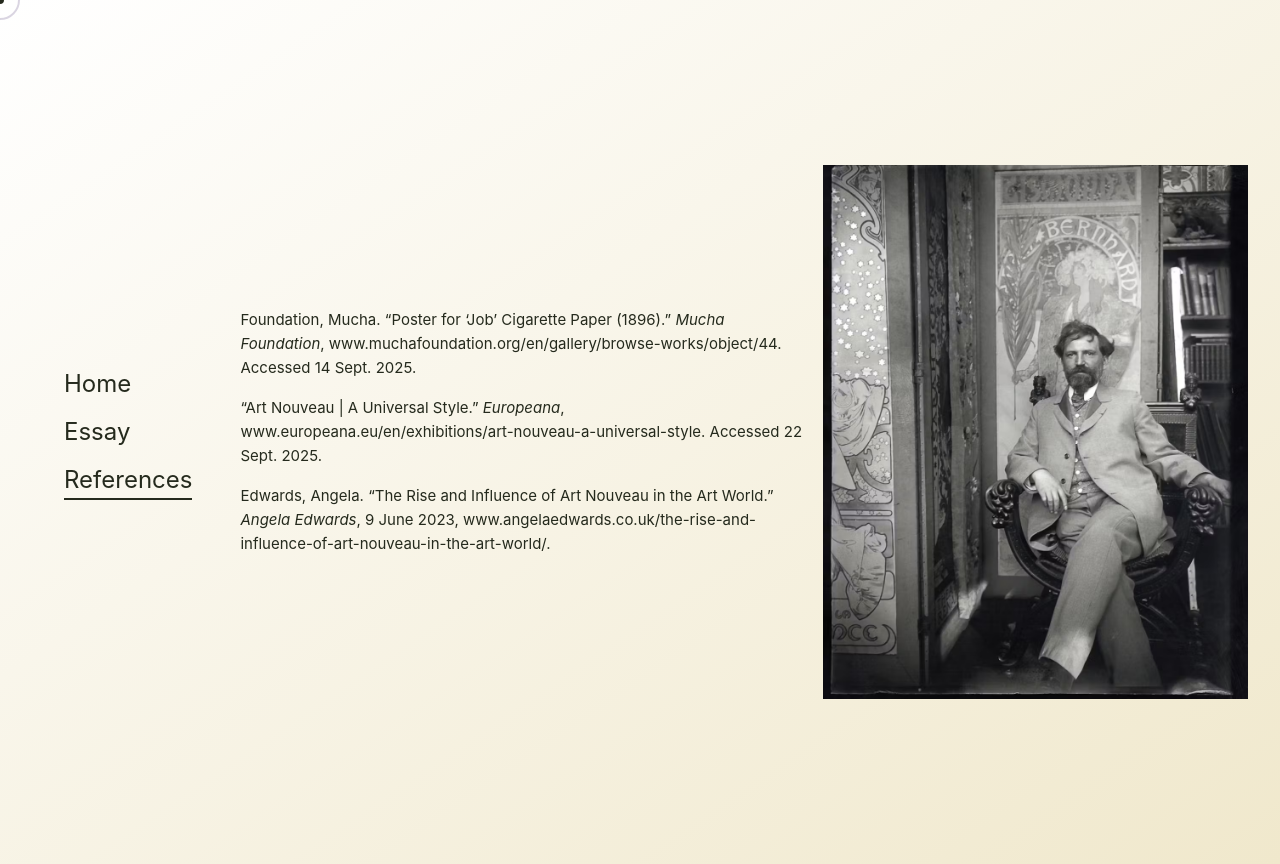
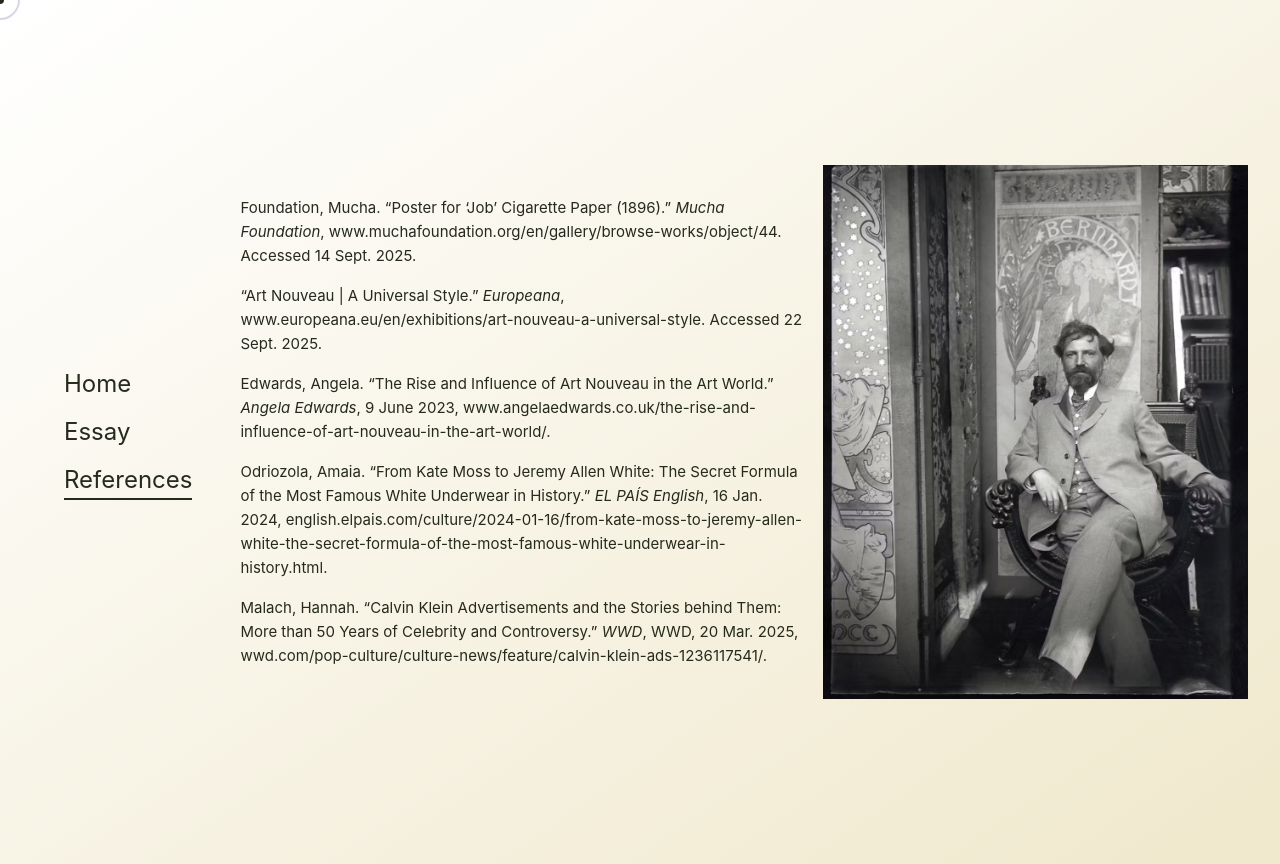
Before and after one commit to reeeeeee-dev/job, a Vue app: page /references in a window 1280 px wide. Built offline with nearby package versions, Linux system fonts and the light colour scheme.

Commit message:
✏️ added more citations

```diff
--- a/src/views/ReferencesView.vue
+++ b/src/views/ReferencesView.vue
@@ -38,6 +38,18 @@ onMounted(async () => {
         World.” <em>Angela Edwards</em>, 9 June 2023,
         www.angelaedwards.co.uk/the-rise-and-influence-of-art-nouveau-in-the-art-world/.
       </li>
+      <li>
+        Odriozola, Amaia. “From Kate Moss to Jeremy Allen White: The Secret
+        Formula of the Most Famous White Underwear in History.”
+        <em>EL PAÍS English</em>, 16 Jan. 2024,
+        english.elpais.com/culture/2024-01-16/from-kate-moss-to-jeremy-allen-white-the-secret-formula-of-the-most-famous-white-underwear-in-history.html.
+      </li>
+      <li>
+        Malach, Hannah. “Calvin Klein Advertisements and the Stories behind
+        Them: More than 50 Years of Celebrity and Controversy.” <em>WWD</em>,
+        WWD, 20 Mar. 2025,
+        wwd.com/pop-culture/culture-news/feature/calvin-klein-ads-1236117541/.
+      </li>
     </ul>
     <img
       class="h-[calc(2/3*100vh)] reference-image"
```
